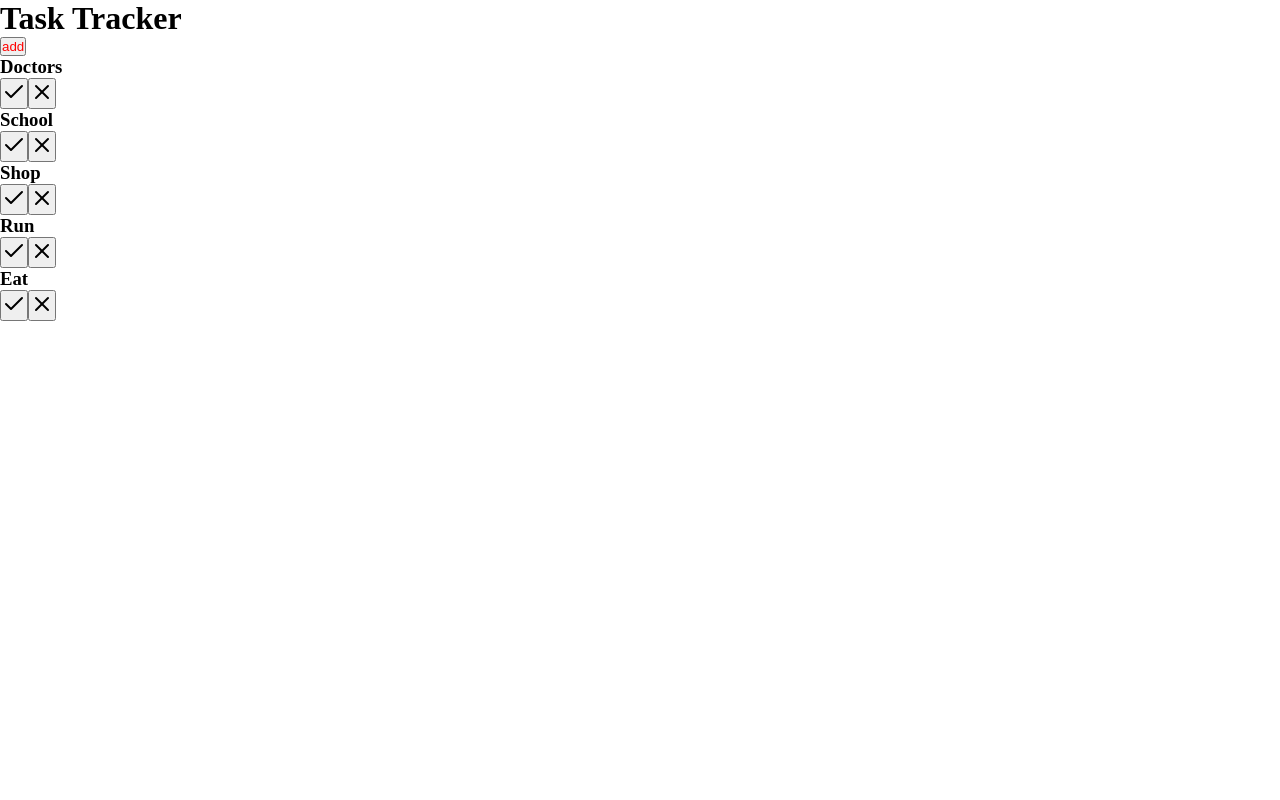
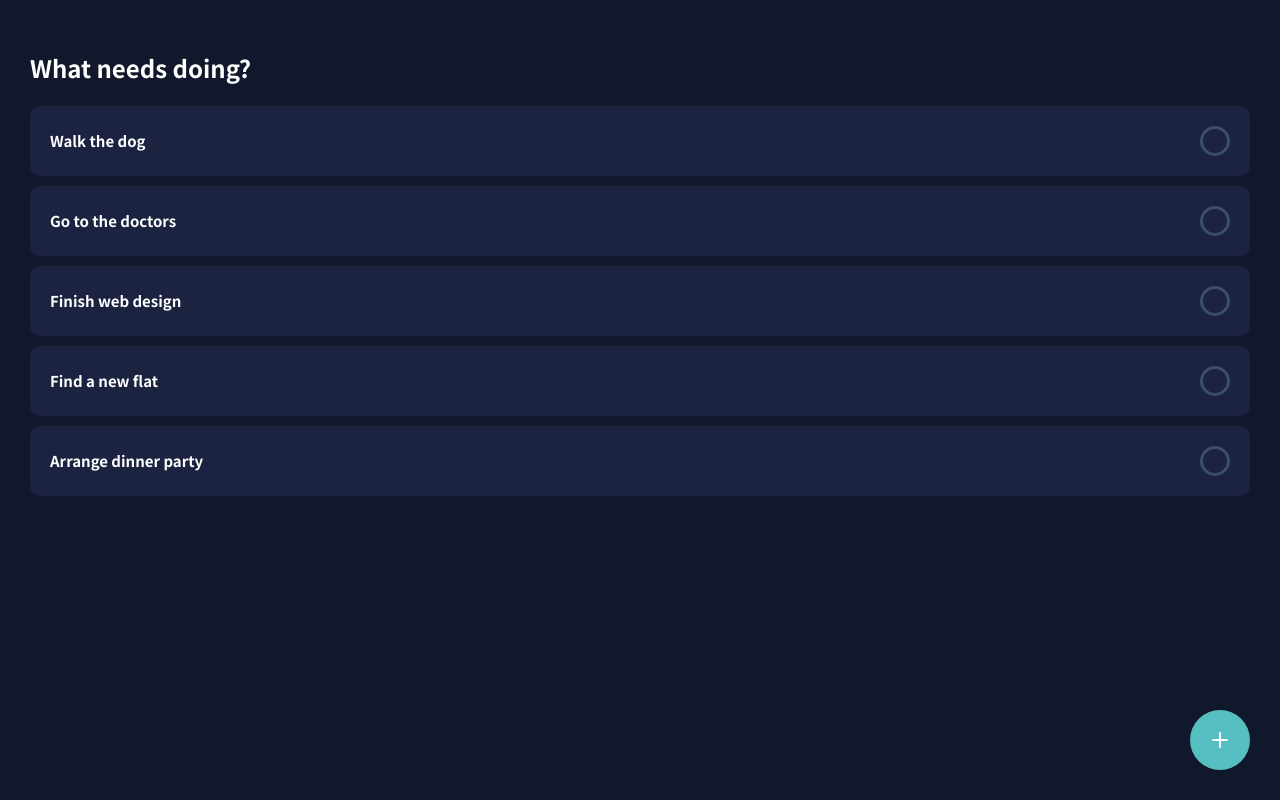
Before and after one commit to m-yates/task-tracker, a React (Create React App) app: page / in a window 1280 px wide. Built offline with nearby package versions, Linux system fonts and the light colour scheme.

Commit message:
added colour scheme

```diff
--- a/package.json
+++ b/package.json
@@ -8,6 +8,7 @@
     "@testing-library/user-event": "^12.8.3",
     "framer-motion": "^4.1.17",
     "nanoid": "^3.1.25",
+    "polished": "^4.1.3",
     "react": "^17.0.2",
     "react-dom": "^17.0.2",
     "react-scripts": "4.0.3",
--- a/public/index.html
+++ b/public/index.html
@@ -11,7 +11,13 @@
     />
     <link rel="apple-touch-icon" href="%PUBLIC_URL%/logo192.png" />
     <link rel="manifest" href="%PUBLIC_URL%/manifest.json" />
-    <title>To Do</title>
+    <link rel="preconnect" href="https://fonts.googleapis.com" />
+    <link rel="preconnect" href="https://fonts.gstatic.com" crossorigin />
+    <link
+      href="https://fonts.googleapis.com/css2?family=Noto+Sans+SC:wght@400;700&display=swap"
+      rel="stylesheet"
+    />
+    <title>Task Tracker</title>
   </head>
   <body>
     <noscript>You need to enable JavaScript to run this app.</noscript>
--- a/src/App.js
+++ b/src/App.js
@@ -1,28 +1,59 @@
 import { useState } from "react";
-import Header from "./components/Header";
+import StyledButton from "./components/Button";
 import Tasks from "./components/Tasks";
 import AddTask from "./components/AddTask";
 import { nanoid } from "nanoid";
 import { ThemeProvider } from "styled-components";
 import { theme } from "./styles/theme";
 import { GlobalStyle } from "./styles/GlobalStyle";
+import styled from "styled-components";
+
+const StyledPage = styled.div`
+  position: relative;
+  min-height: 100vh;
+  padding: 50px 30px;
+  display: flex;
+  background-color: ${(props) => props.theme.colors.blueDarkest};
+  color: ${(props) => props.theme.colors.white};
+`;
+
+const StyledTitle = styled.h1`
+  ${(props) => props.theme.text.h1};
+`;
+
+const StyledTracker = styled.div`
+  width: 100%;
+  display: flex;
+  flex-direction: column;
+  row-gap: 20px;
+`;
+
+const StyledButtonAdd = styled(StyledButton)`
+  position: fixed;
+  bottom: 30px;
+  right: 30px;
+  width: 60px;
+  height: 60px;
+  background-color: ${(props) => props.theme.colors.blueLight};
+  color: ${(props) => props.theme.colors.white};
+`;
 
 const App = () => {
   const [showAddTask, setShowAddTask] = useState(false);
   const [tasks, setTasks] = useState([
-    { id: nanoid(), text: "Doctors", complete: false },
-    { id: nanoid(), text: "School", complete: false },
-    { id: nanoid(), text: "Shop", complete: false },
-    { id: nanoid(), text: "Run", complete: false },
-    { id: nanoid(), text: "Eat", complete: false },
+    { id: nanoid(), text: "Walk the dog", complete: false },
+    { id: nanoid(), text: "Go to the doctors", complete: false },
+    { id: nanoid(), text: "Finish web design", complete: true },
+    { id: nanoid(), text: "Find a new flat", complete: false },
+    { id: nanoid(), text: "Arrange dinner party", complete: false },
   ]);
 
   const addTask = (task) => {
-    // Create a random number for the new task ID
+    // Create a random string for the new task ID
     const id = nanoid();
-    // Create a new task with the new ID, and the task data passed in
+    // Create a new task with the new ID, including the task data passed in
     const newTask = { id, ...task };
-    // Set the tasks to an array containing the current tasks, as well as the new task we have created
+    // Set tasks to an array containing the current tasks, as well as the new task we have created
     setTasks([...tasks, newTask]);
   };
 
@@ -31,10 +62,10 @@ const App = () => {
     setTasks(tasks.filter((task) => task.id !== id));
   };
 
-  const togglecomplete = (id) => {
+  const toggleComplete = (id) => {
     setTasks(
       tasks.map((task) =>
-        // For each task, if the task id is equal to the ID passed in, set the complete of this task to be the opposite of whatever the current complete value is. Else return the task in its current form
+        // For each task, if the task id is equal to the ID passed in, set the complete value of this task to be the opposite of whatever the current complete value is. Otherwise return the task in its current form
         task.id === id ? { ...task, complete: !task.complete } : task
       )
     );
@@ -43,25 +74,38 @@ const App = () => {
   return (
     <ThemeProvider theme={theme}>
       <GlobalStyle />
-      <div className="page">
-        <div className="wrapper">
-          <Header
-            title="Task Tracker"
-            onAdd={() => setShowAddTask(!showAddTask)}
-            showAdd={showAddTask}
-          />
+      <StyledPage>
+        <StyledTracker>
+          <StyledTitle>What needs doing?</StyledTitle>
+          <StyledButtonAdd onClick={() => setShowAddTask(!showAddTask)}>
+            <svg
+              xmlns="http://www.w3.org/2000/svg"
+              width="24"
+              height="24"
+              viewBox="0 0 24 24"
+              fill="none"
+              stroke="currentColor"
+              strokeWidth="2"
+              strokeLinecap="round"
+              strokeLinejoin="round"
+              className="feather feather-plus"
+            >
+              <line x1="12" y1="5" x2="12" y2="19"></line>
+              <line x1="5" y1="12" x2="19" y2="12"></line>
+            </svg>
+          </StyledButtonAdd>
           {showAddTask && <AddTask onAdd={addTask} />}
           {tasks.length > 0 ? (
             <Tasks
               tasks={tasks}
               onDelete={deleteTask}
-              onToggle={togglecomplete}
+              onToggle={toggleComplete}
             />
           ) : (
             "Nothing to do!"
           )}
-        </div>
-      </div>
+        </StyledTracker>
+      </StyledPage>
     </ThemeProvider>
   );
 };
--- a/src/components/Button.js
+++ b/src/components/Button.js
@@ -1,11 +1,20 @@
 import styled from "styled-components";
 
 const StyledButton = styled.button`
-  color: ${(props) => props.theme.colors.red};
+  border: none;
+  background-color: transparent;
+  border-radius: 50%;
+  display: flex;
+  align-items: center;
+  justify-content: center;
 `;
 
-export const Button = ({ text, onClick }) => {
-  return <StyledButton onClick={onClick}>{text}</StyledButton>;
+export const Button = ({ children, onClick, className }) => {
+  return (
+    <StyledButton className={className} onClick={onClick}>
+      {children}
+    </StyledButton>
+  );
 };
 
 export default Button;
--- a/src/components/Header.js
+++ b/src/components/Header.js
@@ -5,9 +5,28 @@ const Header = ({ title, onAdd, showAdd }) => {
     <header>
       <h1>{title}</h1>
       {showAdd ? (
-        <Button text={"close"} onClick={onAdd} />
+        <Button children={"close"} onClick={onAdd} />
       ) : (
-        <Button text={"add"} onClick={onAdd} />
+        <Button
+          children={
+            <svg
+              xmlns="http://www.w3.org/2000/svg"
+              width="24"
+              height="24"
+              viewBox="0 0 24 24"
+              fill="none"
+              stroke="currentColor"
+              strokeWidth="2"
+              strokeLinecap="round"
+              strokeLinejoin="round"
+              className="feather feather-plus"
+            >
+              <line x1="12" y1="5" x2="12" y2="19"></line>
+              <line x1="5" y1="12" x2="19" y2="12"></line>
+            </svg>
+          }
+          onClick={onAdd}
+        />
       )}
     </header>
   );
--- a/src/components/Task.js
+++ b/src/components/Task.js
@@ -1,9 +1,32 @@
+import styled from "styled-components";
+import StyledButton from "./Button";
+
+const StyledTask = styled.div`
+  display: flex;
+  align-items: center;
+  justify-content: space-between;
+  padding: 20px;
+  border-radius: 10px;
+  background-color: ${(props) => props.theme.colors.blueDark};
+`;
+const StyledHeading = styled.div`
+  ${(props) => props.theme.text.h2};
+`;
+
+const StyledButtonComplete = styled(StyledButton)`
+  border: 3px ${(props) => props.theme.colors.blueMd} solid;
+  width: 30px;
+  height: 30px;
+  svg {
+    opacity: 0;
+  }
+`;
+
 const Task = ({ task, onDelete, onToggle }) => {
   return (
-    <div className={`task ${task.complete ? "complete" : ""}`}>
-      <h3>{task.text}</h3>
-      <p>{task.day}</p>
-      <button onClick={() => onToggle(task.id)}>
+    <StyledTask>
+      <StyledHeading>{task.text}</StyledHeading>
+      <StyledButtonComplete onClick={() => onToggle(task.id)}>
         <svg
           xmlns="http://www.w3.org/2000/svg"
           width="24"
@@ -18,8 +41,8 @@ const Task = ({ task, onDelete, onToggle }) => {
         >
           <polyline points="20 6 9 17 4 12"></polyline>
         </svg>
-      </button>
-      <button onClick={() => onDelete(task.id)}>
+      </StyledButtonComplete>
+      {/* <button onClick={() => onDelete(task.id)}>
         <svg
           xmlns="http://www.w3.org/2000/svg"
           width="24"
@@ -35,8 +58,8 @@ const Task = ({ task, onDelete, onToggle }) => {
           <line x1="18" y1="6" x2="6" y2="18"></line>
           <line x1="6" y1="6" x2="18" y2="18"></line>
         </svg>
-      </button>
-    </div>
+      </button> */}
+    </StyledTask>
   );
 };
 
--- a/src/components/Tasks.js
+++ b/src/components/Tasks.js
@@ -1,8 +1,16 @@
 import Task from "./Task";
+
+import styled from "styled-components";
+
+const StyledTasks = styled.div`
+  display: flex;
+  flex-direction: column;
+  row-gap: 10px;
+`;
 
 const Tasks = ({ tasks, onDelete, onToggle }) => {
   return (
-    <>
+    <StyledTasks>
       {tasks.map((task) => (
         <Task
           key={task.id}
@@ -11,7 +19,7 @@ const Tasks = ({ tasks, onDelete, onToggle }) => {
           onToggle={onToggle}
         />
       ))}
-    </>
+    </StyledTasks>
   );
 };
 
--- a/src/styles/GlobalStyle.js
+++ b/src/styles/GlobalStyle.js
@@ -7,5 +7,7 @@ export const GlobalStyle = css`
     box-sizing: border-box;
     margin: 0;
     padding: 0;
+    font-family: "Noto Sans SC", sans-serif;
+    font-weight: 400;
   }
 `;
--- a/src/styles/theme.js
+++ b/src/styles/theme.js
@@ -1,7 +1,29 @@
+import { between } from "polished";
+import { css } from "styled-components";
+
 export const theme = {
   colors: {
-    red: "#FF0000",
-    black: "#000000",
+    blueDarkest: "#12182b",
+    blueDark: "#1c2341",
+    blueMd: "#394f6b",
+    blueLight: "#55BEC0",
+    blueBright: "#6DFFE7",
     white: "#ffffff",
   },
+  text: {
+    h1: () => css`
+      font-size: 24px;
+      font-weight: 700;
+      line-height: 150%;
+    `,
+    h2: () => css`
+      font-size: 15px;
+      font-weight: 700;
+      line-height: 150%;
+    `,
+    p: () => css`
+      font-size: 16px;
+      line-height: 150%;
+    `,
+  },
 };
```
Also changed, not shown: 1 other file (tests, documents, lock files or other folders).
